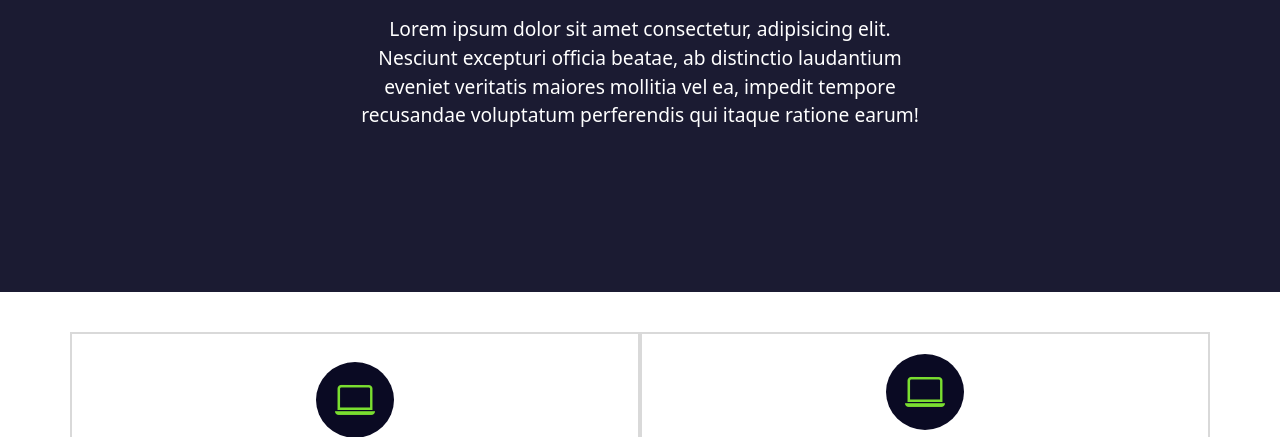
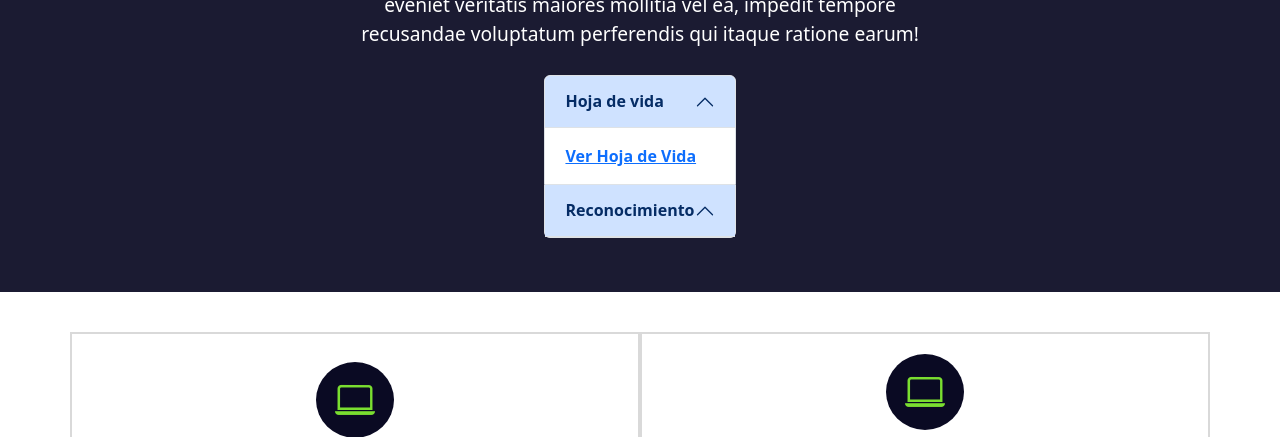
Before and after one commit to Alfredo1101/Portafolio, a plain HTML site: page index.html in a window 1280 px wide. Shown: the part 1203-1640 px from the top of the page. Drawn offline with nearby package versions, Linux system fonts and the light colour scheme; a web font is replaced by a local one.

Commit message:
Se agrega hoja de vida y reconocimiento

```diff
--- a/index.html
+++ b/index.html
@@ -70,6 +70,31 @@
             <h2 class="seccion-titulo">Conoce a Alfredo Reyes I</h2>
             <p class="seccion-texto">Lorem ipsum dolor sit amet consectetur, adipisicing elit. Nesciunt excepturi officia beatae, ab distinctio laudantium eveniet veritatis maiores mollitia vel ea, impedit tempore recusandae voluptatum perferendis qui itaque ratione earum!</p>
         </div>
+        <div class="accordion" id="accordionExample">
+            <div class="accordion-item">
+                <h2 class="accordion-header">
+                    <button class="accordion-button" type="button" data-bs-toggle="collapse" data-bs-target="#collapseOne" aria-expanded="true" aria-controls="collapseOne">
+                        <strong>Hoja de vida</strong>
+                    </button>
+                </h2>
+                <div id="collapseOne" class="accordion-collapse collapse show" data-bs-parent="#accordionExample">
+                    <div class="accordion-body"><a href="/Imagenes/CV_Alfredo Reyes Ibarra (1).pdf" target="_blank" rel="noopener noreferrer"><strong>Ver Hoja de Vida</strong></a>
+                    </div>
+                </div>
+            </div>
+            <div class="accordion-item">
+                <h2 class="accordion-header">
+                    <button class="accordion-button" type="button" data-bs-toggle="collapse" data-bs-target="#collapseTwo" aria-expanded="false" aria-controls="collapseTwo">
+                        <strong>Reconocimiento</strong>
+                    </button>
+                </h2>
+                <div id="collapseTwo" class="accordion-collapse collapse" data-bs-parent="#accordionExample">
+                    <div class="accordion-body"><a href="/Imagenes/CV_Alfredo Reyes Ibarra (1).pdf" target="_blank" rel="noopener noreferrer"><strong>Ver Reconocimiento</strong></a>
+                    </div>
+                </div>
+            </div>
+        </div>
+
     </section>
     <!-- expriencia -->
     <section class="experiencia seccion-clara">
@@ -86,6 +111,7 @@
                         <span class="badge text-bg-primary">JavaScript</span>
                         <span class="badge text-bg-primary">React</span>
                     </div>
+
                 </div>
                 <!-- Estudiante -->
                 <div class="columna col-12 col-md-6">
```
Also changed, not shown: 1 other file.
